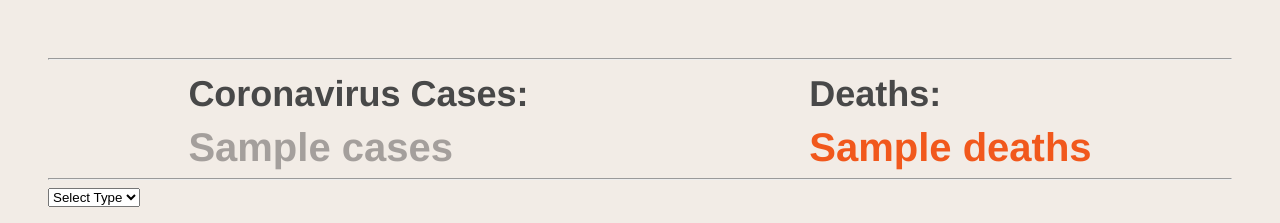
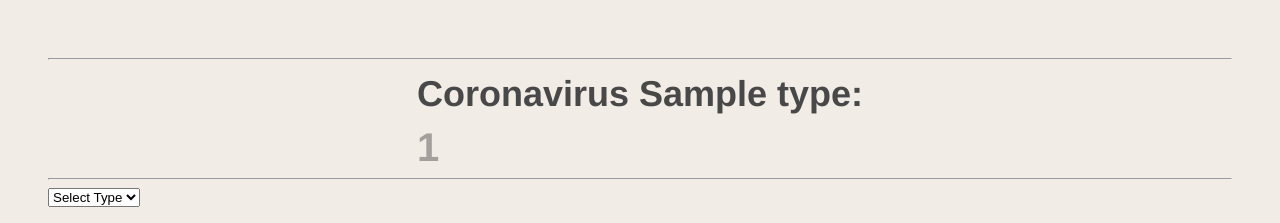
Before and after one commit to covid19proj/covid19proj, a Flask app: template app/templates/index.html in a window 1280 px wide. Shown: the part 70-293 px from the top of the page. Run offline with Flask 2, Linux system fonts and the light colour scheme; the template is opened without the code that fills it: most values are stand-ins (such as "Sample title", 1, 10 or a date in 2020).

Commit message:
Update index.html

```diff
--- a/app/templates/index.html
+++ b/app/templates/index.html
@@ -5,13 +5,9 @@
 <hr/>
 <div class="maincounter">
 	<div>
-		<h2 class="lable">Coronavirus Cases:</h2>
-		<div class="counter neutral">{{ cases }}</div>
+		<h2 class="lable">Coronavirus {{ type }}:</h2>
+		<div class="counter neutral">{{ count }}</div>
 	</div>
-        <div>
-                <h2 class="lable">Deaths:</h2>
-                <div class="counter red">{{ deaths }}</div>
-        </div>
 </div>
 <hr/>
 <script>
```
